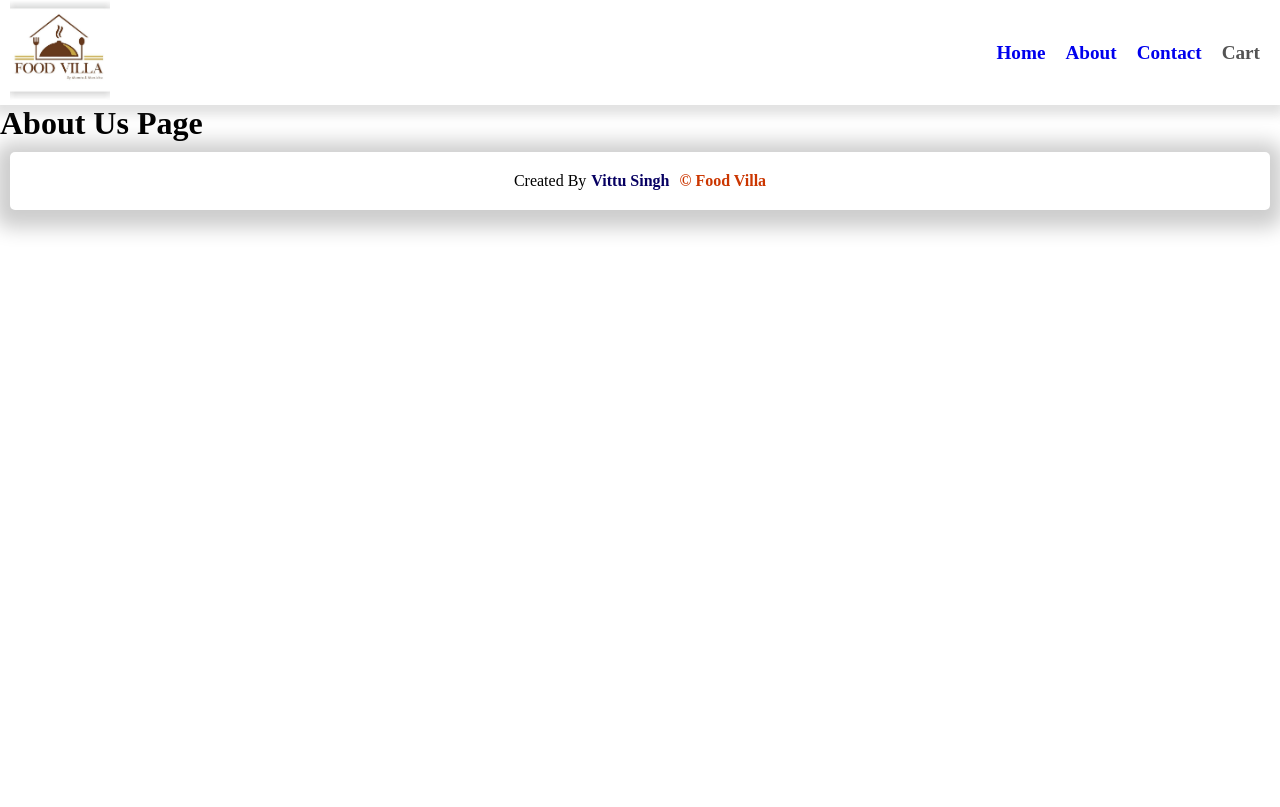
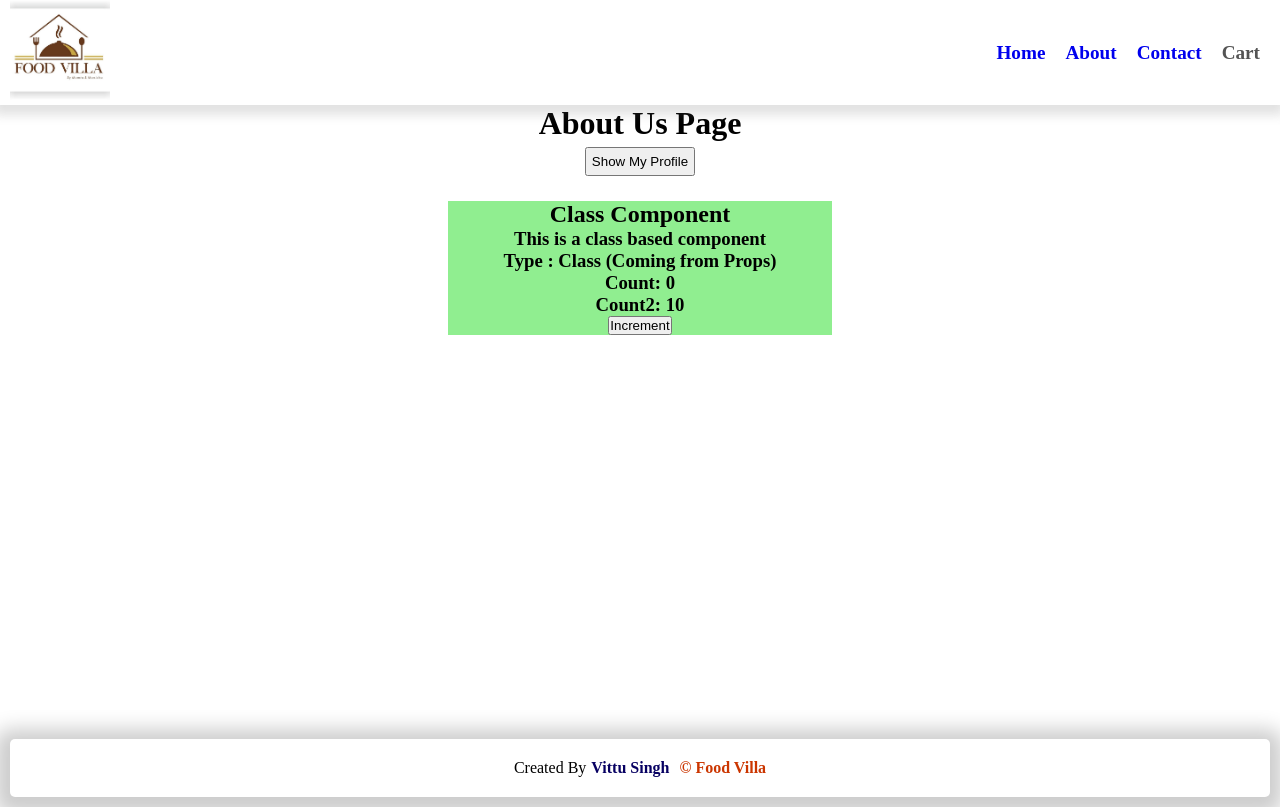
Before and after one commit to sp18-vittu/react-course, a React (Vite) app: page /about in a window 1280 px wide. Built offline with nearby package versions, Linux system fonts and the light colour scheme.

Commit message:
added profile section

```diff
--- a/src/components/About/About.js
+++ b/src/components/About/About.js
@@ -1,8 +1,26 @@
 import "./about.css";
+import { Link, Outlet } from "react-router-dom";
+import { useState } from "react";
+import ProfileClass from "../Profile/ProfileClass";
+
 const About = () => {
+  const [url, setUrl] = useState("/about/profile");
+  const [btnText, setBtnText] = useState("Show");
+  const updateBtn = () => {
+    url === "/about"
+      ? (setUrl("/about/profile"), setBtnText("Show"))
+      : (setUrl("/about"), setBtnText("Hide"));
+  };
   return (
-    <div>
+    <div className="about-page-container">
       <h1>About Us Page</h1>
+      <Link to={url}>
+        <button onClick={updateBtn} style={{ padding: "5px", margin: "5px" }}>
+          {btnText} My Profile
+        </button>
+      </Link>
+      <Outlet />
+      <ProfileClass name_prop="Class" />
     </div>
   );
 };
--- a/src/components/About/about.css
+++ b/src/components/About/about.css
@@ -0,0 +1,4 @@
+.about-page-container {
+  min-height: 78vh;
+  text-align: center;
+}
--- /dev/null
+++ b/src/components/Profile/Profile.js
@@ -0,0 +1,14 @@
+import "./profile.css";
+import ProfilePhoto from "../../assets/images/Profile_Photo.jpg";
+const Profile = () => {
+  return (
+    <div className="profile-container">
+      <div className="profile-image-container">
+        <img src={ProfilePhoto} alt="profile-photo" />
+      </div>
+      <h4 className="profile-name">Vittu Singh</h4>
+      <h5 className="profile-designation">Frontend Engineeer</h5>
+    </div>
+  );
+};
+export default Profile;
--- /dev/null
+++ b/src/components/Profile/ProfileClass.js
@@ -0,0 +1,42 @@
+import React from "react";
+
+class ProfileClass extends React.Component {
+  constructor(props) {
+    super(props);
+    this.state = {
+      count: 0,
+      count2: 10,
+    };
+  }
+  componentDidMount() {
+    console.log("Component Did Mount");
+  }
+  render() {
+    return (
+      <div
+        style={{
+          width: "30%",
+          margin: "20px auto",
+          backgroundColor: "lightgreen",
+        }}
+      >
+        <h2>Class Component</h2>
+        <h3>This is a class based component</h3>
+        <h3>Type : {this.props.name_prop} (Coming from Props)</h3>
+        <h3>Count: {this.state.count}</h3>
+        <h3>Count2: {this.state.count2}</h3>
+        <button
+          onClick={() => {
+            this.setState({
+              count: this.state.count + 1,
+              count2: this.state.count2 + 1,
+            });
+          }}
+        >
+          Increment
+        </button>
+      </div>
+    );
+  }
+}
+export default ProfileClass;
--- /dev/null
+++ b/src/components/Profile/profile.css
@@ -0,0 +1,26 @@
+.profile-container {
+  display: flex;
+  flex-direction: column;
+  justify-content: center;
+  align-items: center;
+  width: fit-content;
+  background-color: #d979198f;
+  margin: 0 auto;
+  border-radius: 5px;
+  padding: 20px;
+}
+.profile-image-container {
+  border-radius: 50%;
+  border: 1px solid black;
+  display: flex;
+  justify-content: center;
+  align-items: center;
+}
+.profile-image-container > img {
+  object-fit: cover;
+  width: 100px;
+  border-radius: 50%;
+}
+.profile-name {
+  padding: 4px 0px;
+}
```
Also changed, not shown: App.js (+7 -0 lines), src/assets/images/Profile_Photo.jpg (added).
